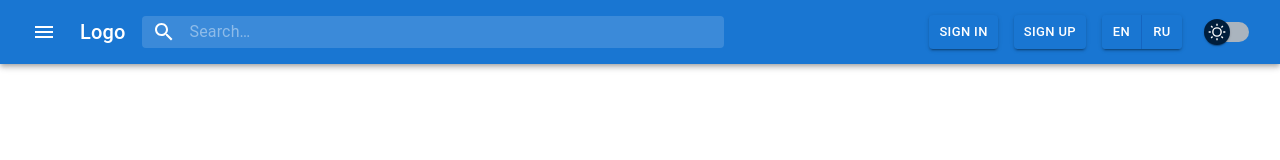
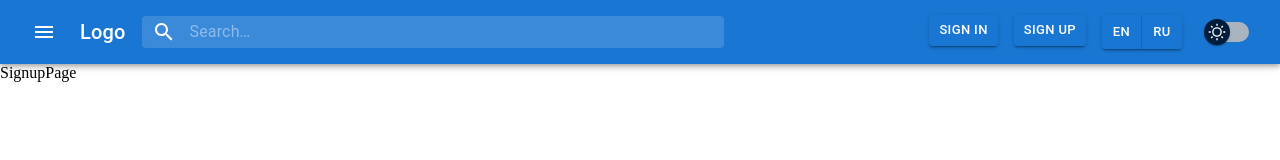
Before and after one commit to ViachaslauIhnatsiuk/collections_management_app_frontend, a React (Vite) app: page /signup in a window 1280 px wide. Shown: the top 160 px of the page. Built offline with nearby package versions, Linux system fonts and the light colour scheme.

Commit message:
feat: add routing with basic config

```diff
--- a/package.json
+++ b/package.json
@@ -16,7 +16,8 @@
     "@mui/icons-material": "^5.11.0",
     "@mui/material": "^5.11.6",
     "react": "^17.0.2",
-    "react-dom": "^17.0.2"
+    "react-dom": "^17.0.2",
+    "react-router-dom": "^6.8.0"
   },
   "devDependencies": {
     "@types/react": "^17.0.38",
--- a/src/components/App.tsx
+++ b/src/components/App.tsx
@@ -1,11 +1,30 @@
-import { FC } from 'react';
+import { FC, useState } from 'react';
+import { BrowserRouter, Navigate, Route, Routes } from 'react-router-dom';
 import { Header } from './header/Header';
+import { MainPage } from './pages/MainPage';
+import { SigninPage } from './pages/SigninPage';
+import { SignupPage } from './pages/SignupPage';
 
 const App: FC = () => {
+  const [isAuth, setIsAuth] = useState<boolean>(false);
+
   return (
-    <div>
-      <Header />
-    </div>
+    <>
+      <BrowserRouter>
+        <Header />
+        <Routes>
+          <Route path="/" element={isAuth ? <MainPage /> : <Navigate to="/signin" />} />
+          <Route
+            path="/signin"
+            element={!isAuth ? <SigninPage /> : <Navigate to="/" />}
+          />
+          <Route
+            path="/signup"
+            element={!isAuth ? <SignupPage /> : <Navigate to="/" />}
+          />
+        </Routes>
+      </BrowserRouter>
+    </>
   );
 };
 
--- a/src/components/header/HeaderAuthButtons.tsx
+++ b/src/components/header/HeaderAuthButtons.tsx
@@ -1,15 +1,20 @@
 import { FC } from 'react';
+import { Link } from 'react-router-dom';
 import { Box, Button } from '@mui/material';
 
 const HeaderAuthButtons: FC = () => {
   return (
     <Box sx={{ display: 'flex', columnGap: 2 }}>
+      <Link to="/signin" style={{ textDecoration: 'none' }}>
         <Button variant="contained" size="small">
           Sign In
         </Button>
+      </Link>
+      <Link to="/signup" style={{ textDecoration: 'none' }}>
         <Button variant="contained" size="small">
           Sign Up
         </Button>
+      </Link>
     </Box>
   );
 };
--- a/src/components/header/HeaderLogo.tsx
+++ b/src/components/header/HeaderLogo.tsx
@@ -1,11 +1,14 @@
 import { FC } from 'react';
+import { Link } from 'react-router-dom';
 import { Typography } from '@mui/material';
 
 const HeaderLogo: FC = () => {
   return (
-    <Typography variant="h6" sx={{ display: { xs: 'none', sm: 'block' } }}>
-      Logo
-    </Typography>
+    <Link to="/" style={{ textDecoration: 'none', color: 'inherit' }}>
+      <Typography variant="h6" sx={{ display: { xs: 'none', sm: 'block' } }}>
+        Logo
+      </Typography>
+    </Link>
   );
 };
 
--- /dev/null
+++ b/src/components/pages/MainPage.tsx
@@ -0,0 +1,7 @@
+import { FC } from 'react';
+
+const MainPage: FC = () => {
+  return <div>MainPage</div>;
+};
+
+export { MainPage };
--- /dev/null
+++ b/src/components/pages/SigninPage.tsx
@@ -0,0 +1,7 @@
+import { FC } from 'react';
+
+const SigninPage: FC = () => {
+  return <div>SigninPage</div>;
+};
+
+export { SigninPage };
--- /dev/null
+++ b/src/components/pages/SignupPage.tsx
@@ -0,0 +1,7 @@
+import { FC } from 'react';
+
+const SignupPage: FC = () => {
+  return <div>SignupPage</div>;
+};
+
+export { SignupPage };
```
Also changed, not shown: 1 other file (tests, documents, lock files or other folders). Lines whose indentation alone changed are shown as unchanged.
